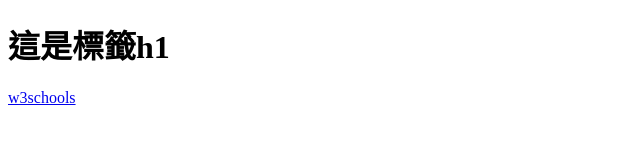
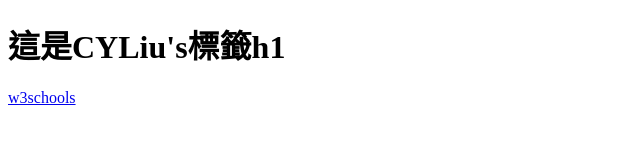
Before and after one commit to k0435/webprog-learn, a plain HTML site: page ch1-2.html in a window 1280 px wide. Shown: the whole page, without its empty margins (0-640 px from the left). Drawn offline with Linux system fonts and the light colour scheme.

Commit message:
Update ch1-2.html

```diff
--- a/ch1-2.html
+++ b/ch1-2.html
@@ -1,11 +1,11 @@
 <!DOCTYPE html>
 <html lang="zh-TW">
 <head>
-<title>我的第一個網頁</title>
+<title>CYLiu的第一個網頁</title>
 <meta charset="utf-8">
 </head>
 <body>
-    <h1>這是標籤h1</h1>
+    <h1>這是CYLiu's標籤h1</h1>
     <a href="https://www.w3schools.com/">w3schools</a>
 </body>
 </html>
```
